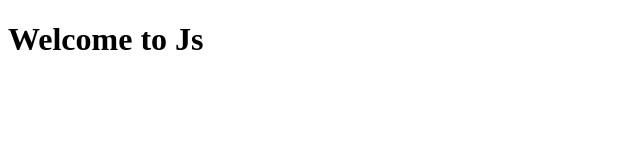
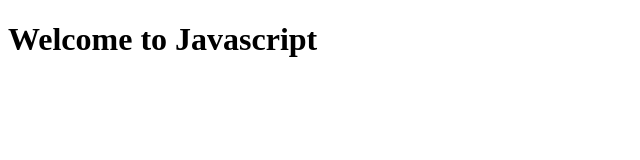
Before and after one commit to vishallovecode/LearnJS, a plain HTML site: page Basic.html in a window 1280 px wide. Shown: the whole page, without its empty margins (0-640 px from the left). Drawn offline with Linux system fonts and the light colour scheme.

Commit message:
text change

```diff
--- a/Basic.html
+++ b/Basic.html
@@ -5,6 +5,6 @@
     <script src="Basic.js"></script>
   </head>
   <body>
-    <h1>Welcome to Js</h1>
+    <h1>Welcome to Javascript</h1>
   </body>
 </html>
```
